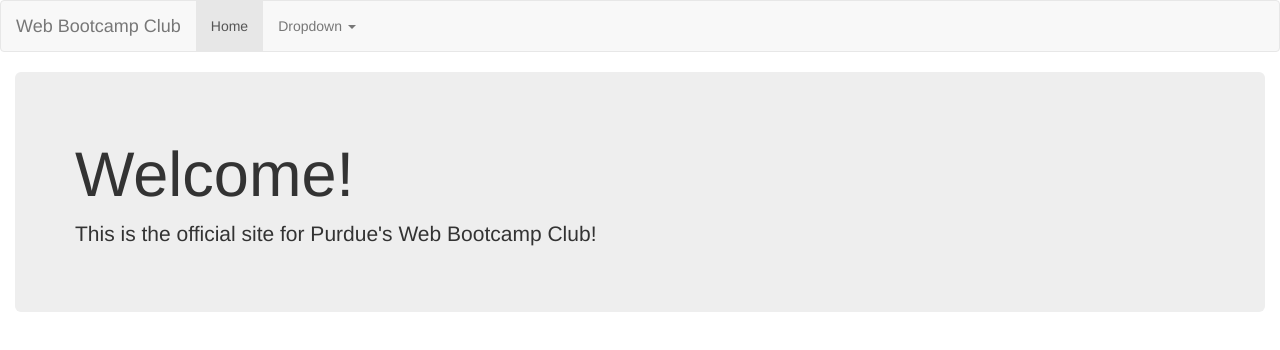
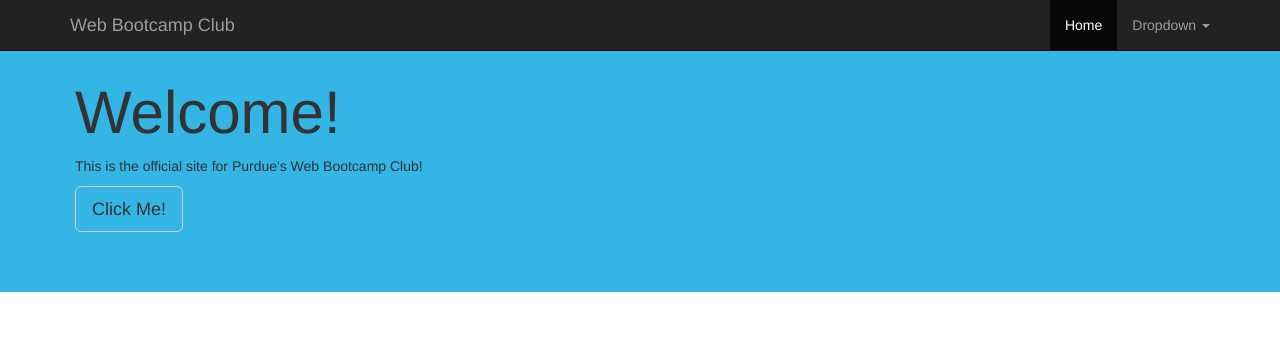
Before and after one commit to purduewebdevclub/website, a website: page www/index.html in a window 1280 px wide. Drawn offline with Linux system fonts and the light colour scheme.

Commit message:
Fixed up the site a little

```diff
--- a/www/index.html
+++ b/www/index.html
@@ -1,9 +1,11 @@
 <html>
     <head>
         <link href="lib/bootstrap/dist/css/bootstrap.css" rel="stylesheet">
+        <link href="styles.css" rel="stylesheet">
     </head>
     <body>
-        <nav class="navbar navbar-default">
+        <header class="navbar navbar-inverse navbar-fixed-top">
+            <div class="container">
                 <div class="navbar-header">
                     <button type="button" class="navbar-toggle collapsed" data-toggle="collapse" data-target="#bs-example-navbar-collapse-1" aria-expanded="false">
                     <span class="sr-only">Toggle navigation</span>
@@ -14,7 +16,7 @@
                     <a class="navbar-brand" href="#">Web Bootcamp Club</a>
                 </div>
                 <div class="collapse navbar-collapse" id="bs-example-navbar-collapse-1">
-                <ul class="nav navbar-nav">
+                    <ul class="nav navbar-nav navbar-right">
                         <li class="active">
                             <a href="#">Home <span class="sr-only">(current)</span></a>
                         </li>
@@ -26,11 +28,15 @@
                         </li>
                     </ul>
                 </div>
-        </nav>
-        <div class="container-fluid">
-            <div class="jumbotron">
-                <h1>Welcome!</h1>
+            </div>
+        </header>
+        <div style="background: #33B5e5; padding: 60px">
+            <div class="container">
+                <div>
+                    <h1 style="font-size: 60px">Welcome!</h1>
                     <p>This is the official site for Purdue's Web Bootcamp Club!</p>
+                    <button class="btn btn-default btn-lg" style="background: none">Click Me!</button>
+                </div>
             </div>
         </div>
         <script src="lib/jquery/dist/jquery.js"></script>
```
Lines whose indentation alone changed are shown as unchanged.
